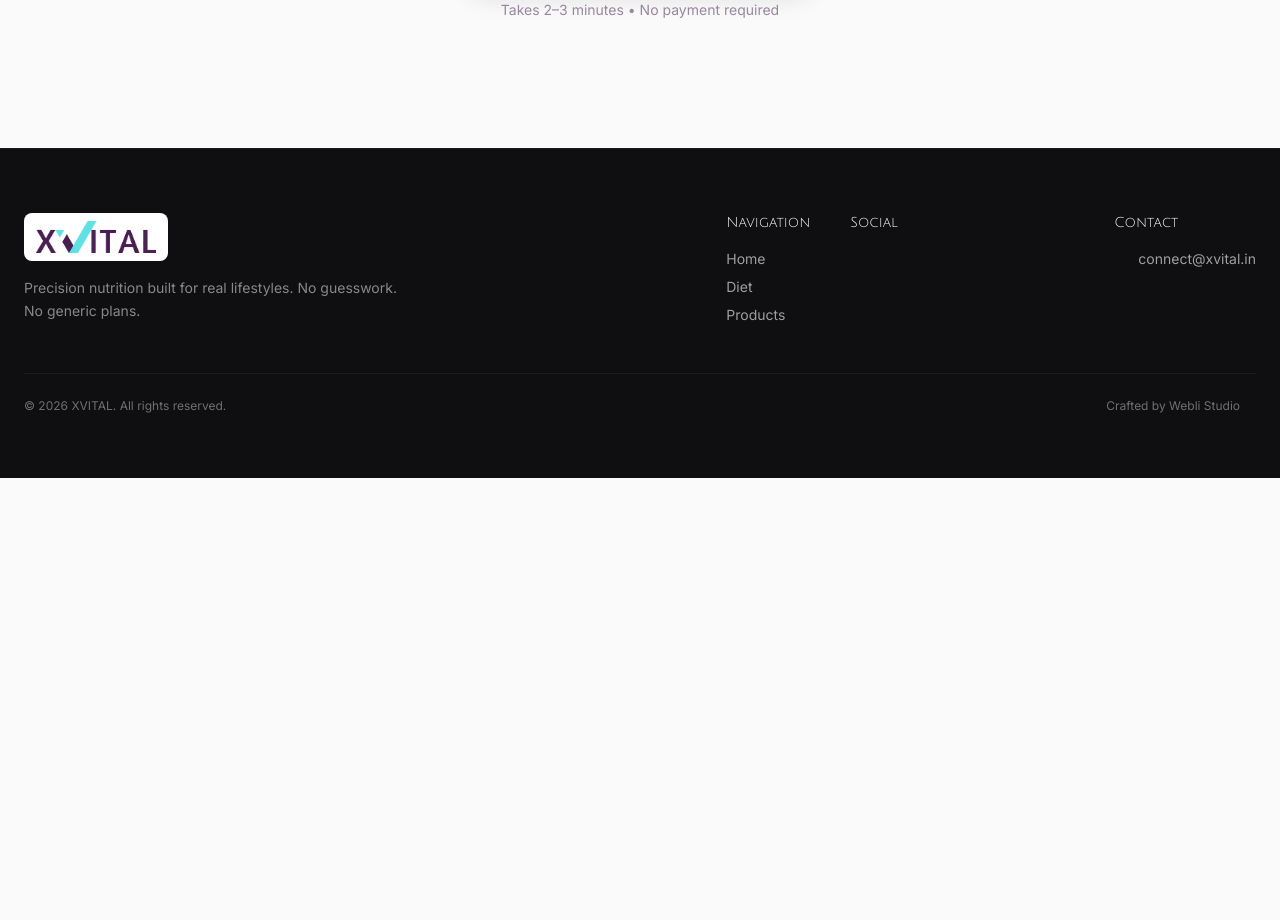
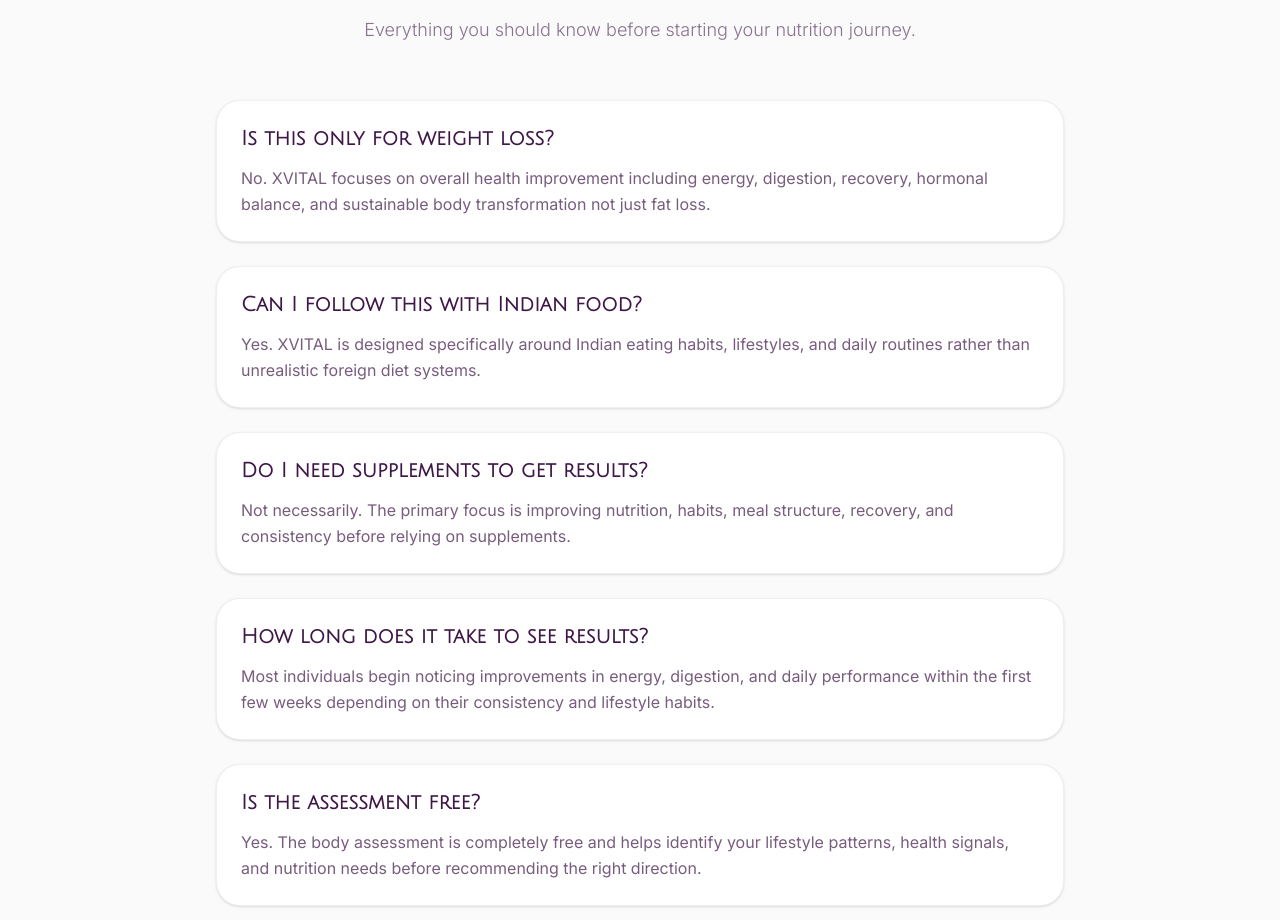
Before and after one commit to Xvitalnow/xvital, a Next.js app in the folder client/: page /diet in a window 1280 px wide. Shown: the part 1012-1932 px from the top of the page. Before the commit the page ends 1490 px from the top, so only its background shows below. Built offline with nearby package versions, Linux system fonts and the light colour scheme; some icons are missing.

Commit message:
feat: add FAQ section to DietSection component for enhanced user guidance

```diff
--- a/client/app/diet/index.js
+++ b/client/app/diet/index.js
@@ -85,6 +85,90 @@ export default function DietSection() {
 
           </div>
 
+          {/* FAQ Section */}
+          <div className="mt-28">
+
+            <div className="text-center mb-14">
+              <h2 className="text-3xl sm:text-4xl font-semibold text-[#3E1747] mb-4">
+                Frequently Asked Questions
+              </h2>
+
+              <p className="text-[#3E1747]/60 text-lg font-light">
+                Everything you should know before starting your nutrition journey.
+              </p>
+            </div>
+
+            <div className="space-y-6">
+
+              {/* FAQ 1 */}
+              <div className="bg-white border border-[#AFAFAF]/20 rounded-3xl p-6 shadow-sm">
+                <h3 className="text-xl font-semibold text-[#3E1747] mb-3">
+                  Is this only for weight loss?
+                </h3>
+
+                <p className="text-[#3E1747]/70 leading-relaxed">
+                  No. XVITAL focuses on overall health improvement including energy,
+                  digestion, recovery, hormonal balance, and sustainable body
+                  transformation not just fat loss.
+                </p>
+              </div>
+
+              {/* FAQ 2 */}
+              <div className="bg-white border border-[#AFAFAF]/20 rounded-3xl p-6 shadow-sm">
+                <h3 className="text-xl font-semibold text-[#3E1747] mb-3">
+                  Can I follow this with Indian food?
+                </h3>
+
+                <p className="text-[#3E1747]/70 leading-relaxed">
+                  Yes. XVITAL is designed specifically around Indian eating habits,
+                  lifestyles, and daily routines rather than unrealistic foreign diet
+                  systems.
+                </p>
+              </div>
+
+              {/* FAQ 3 */}
+              <div className="bg-white border border-[#AFAFAF]/20 rounded-3xl p-6 shadow-sm">
+                <h3 className="text-xl font-semibold text-[#3E1747] mb-3">
+                  Do I need supplements to get results?
+                </h3>
+
+                <p className="text-[#3E1747]/70 leading-relaxed">
+                  Not necessarily. The primary focus is improving nutrition, habits,
+                  meal structure, recovery, and consistency before relying on
+                  supplements.
+                </p>
+              </div>
+
+              {/* FAQ 4 */}
+              <div className="bg-white border border-[#AFAFAF]/20 rounded-3xl p-6 shadow-sm">
+                <h3 className="text-xl font-semibold text-[#3E1747] mb-3">
+                  How long does it take to see results?
+                </h3>
+
+                <p className="text-[#3E1747]/70 leading-relaxed">
+                  Most individuals begin noticing improvements in energy, digestion,
+                  and daily performance within the first few weeks depending on their
+                  consistency and lifestyle habits.
+                </p>
+              </div>
+
+              {/* FAQ 5 */}
+              <div className="bg-white border border-[#AFAFAF]/20 rounded-3xl p-6 shadow-sm">
+                <h3 className="text-xl font-semibold text-[#3E1747] mb-3">
+                  Is the assessment free?
+                </h3>
+
+                <p className="text-[#3E1747]/70 leading-relaxed">
+                  Yes. The body assessment is completely free and helps identify your
+                  lifestyle patterns, health signals, and nutrition needs before
+                  recommending the right direction.
+                </p>
+              </div>
+
+            </div>
+
+          </div>
+
           {/* CTA */}
           <div className="flex flex-col items-center mt-20">
 
@@ -94,7 +178,7 @@ export default function DietSection() {
             >
               <Icon icon="mdi:clipboard-list" width={20} />
               <Icon icon="mdi:clipboard-list md:hidden" width={25} />
-            Start Your Body Assessment
+              Start Your Body Assessment
               <Icon icon="mdi:arrow-right" width={20} />
             </button>
 
```
